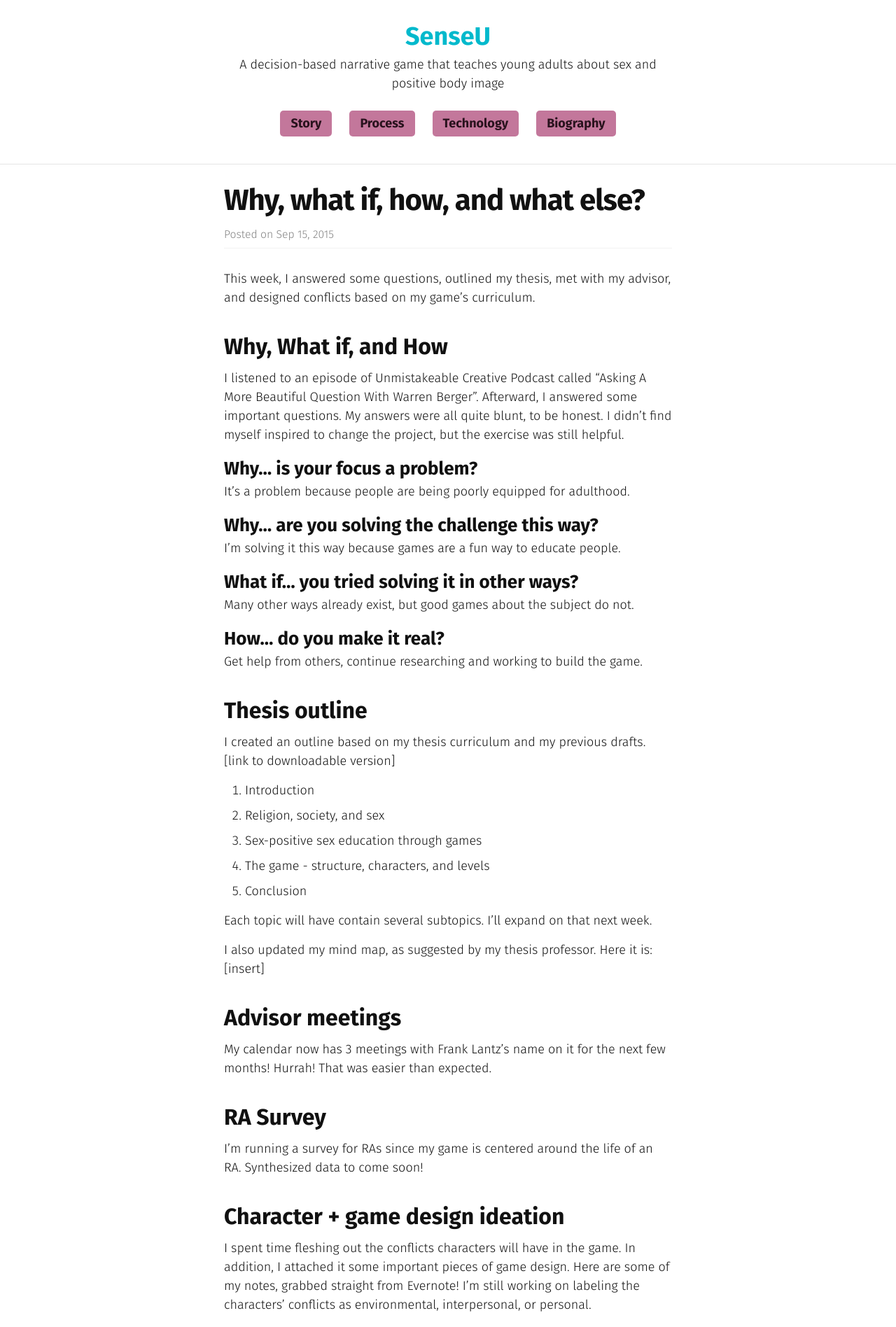
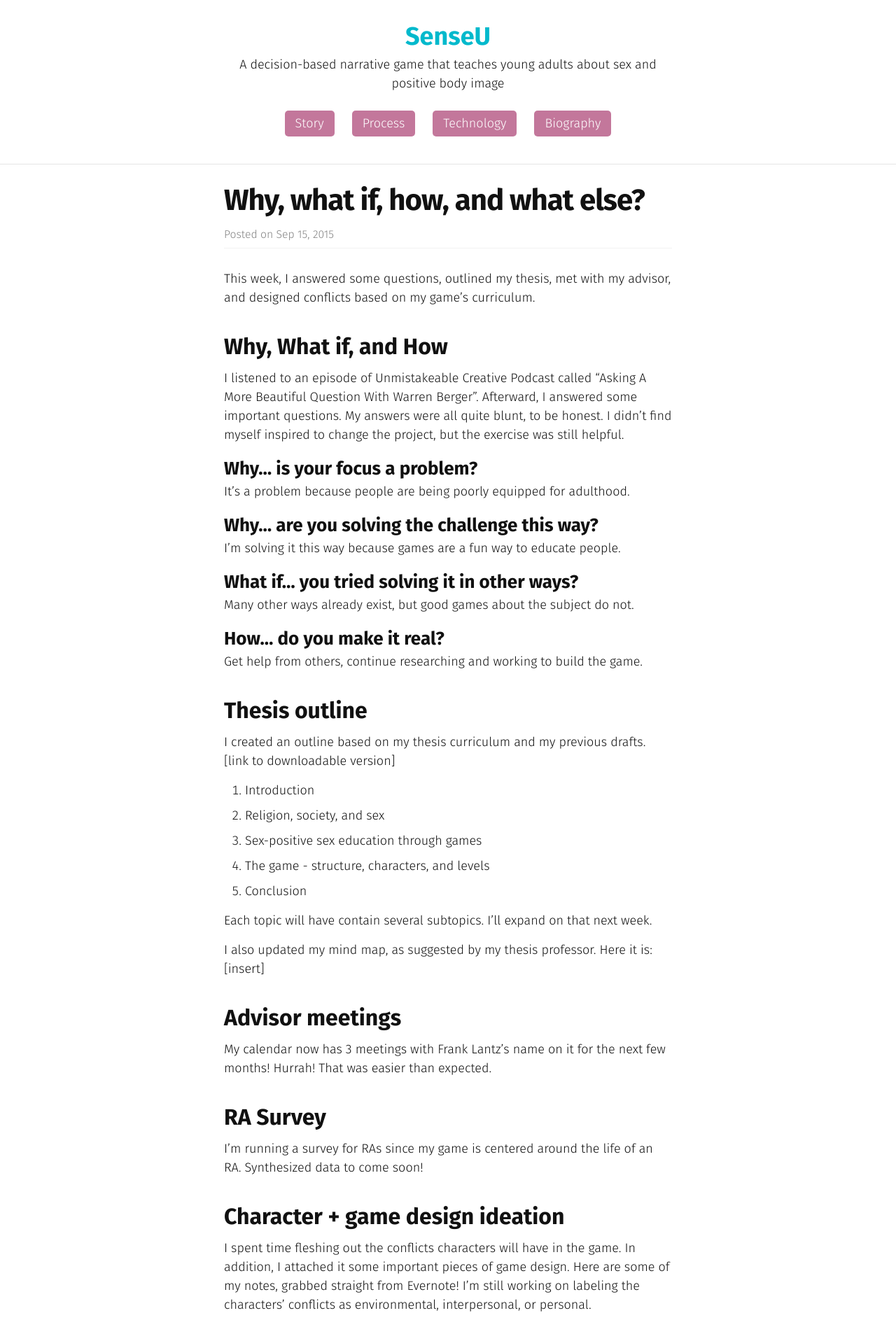
Before and after one commit to cattsmall/thesis-website, a Jekyll site: the page built from why-_what_if-_and_how.md, in a window 1280 px wide. Shown: the top 1896 px of the page at 70% size. Built offline with Jekyll 4.4.1, drawn with Linux system fonts in a browser that asks for light colours.

Commit message:
Update _layout.scss

```diff
--- a/_sass/_layout.scss
+++ b/_sass/_layout.scss
@@ -29,13 +29,14 @@
     }
 
     .page-link {
-        color: darken($secondary-color, 50%);
+        color: #ffffff;
         background: $secondary-color;
         line-height: $base-line-height;
         display:inline-block;
         padding:5px 15px;
         border-radius: 5px;
         @include transition(all .2s);
+        font-weight: 300;
 
         &:visited {
             background: $secondary-color;
```
